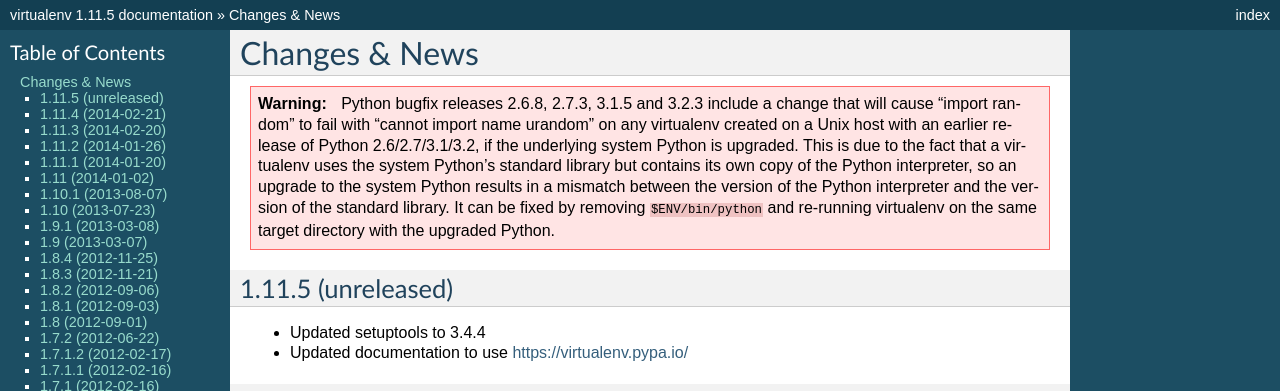
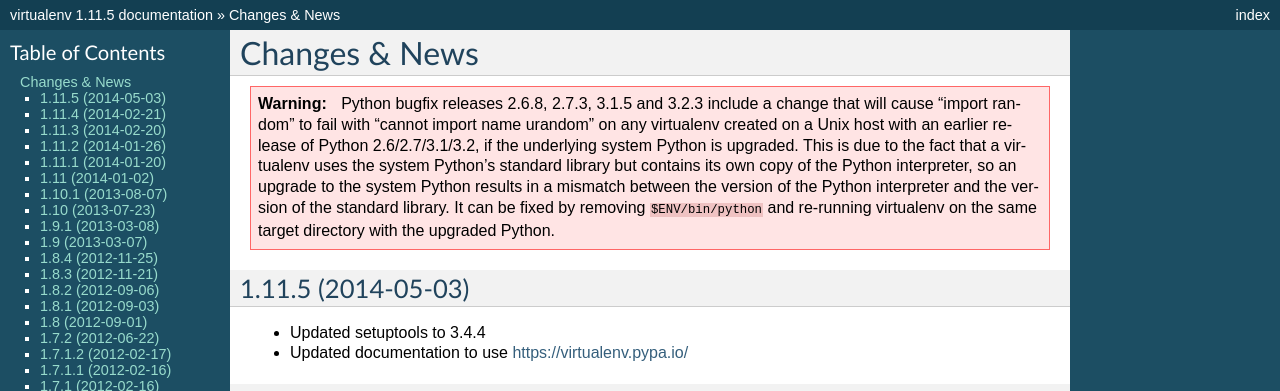
Before and after one commit to pypa/virtualenv, a Sphinx documentation site: the page built from docs/news.rst, in a window 1280 px wide and 900 px high. Shown: the top 391 px of the window. Built offline with Sphinx 7.4.7, drawn with Linux system fonts in a browser that asks for light colours.

Commit message:
Add release date

```diff
--- a/docs/news.rst
+++ b/docs/news.rst
@@ -15,7 +15,7 @@
    with the upgraded Python.
 
 
-1.11.5 (unreleased)
+1.11.5 (2014-05-03)
 ~~~~~~~~~~~~~~~~~~~
 
 * Updated setuptools to 3.4.4
```
